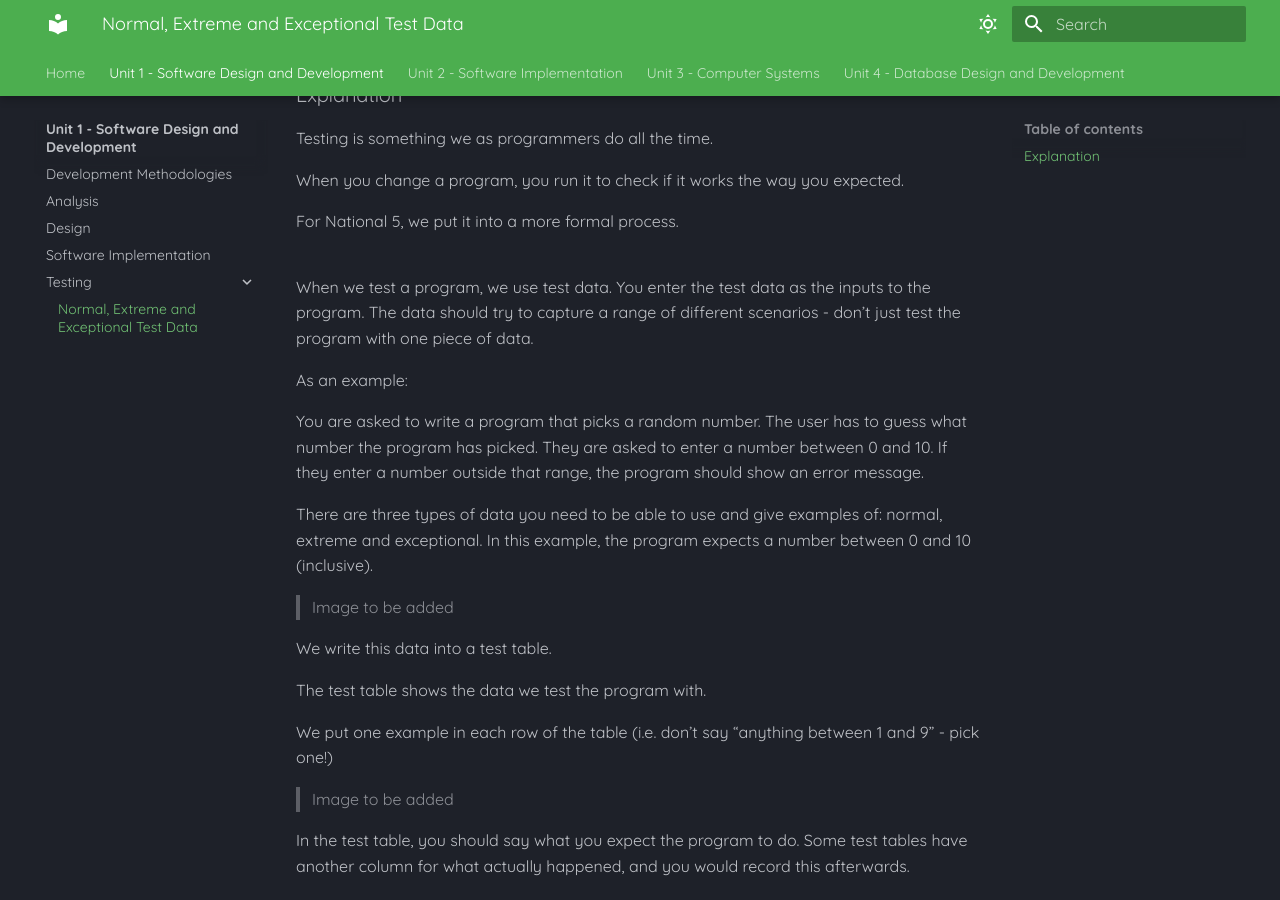
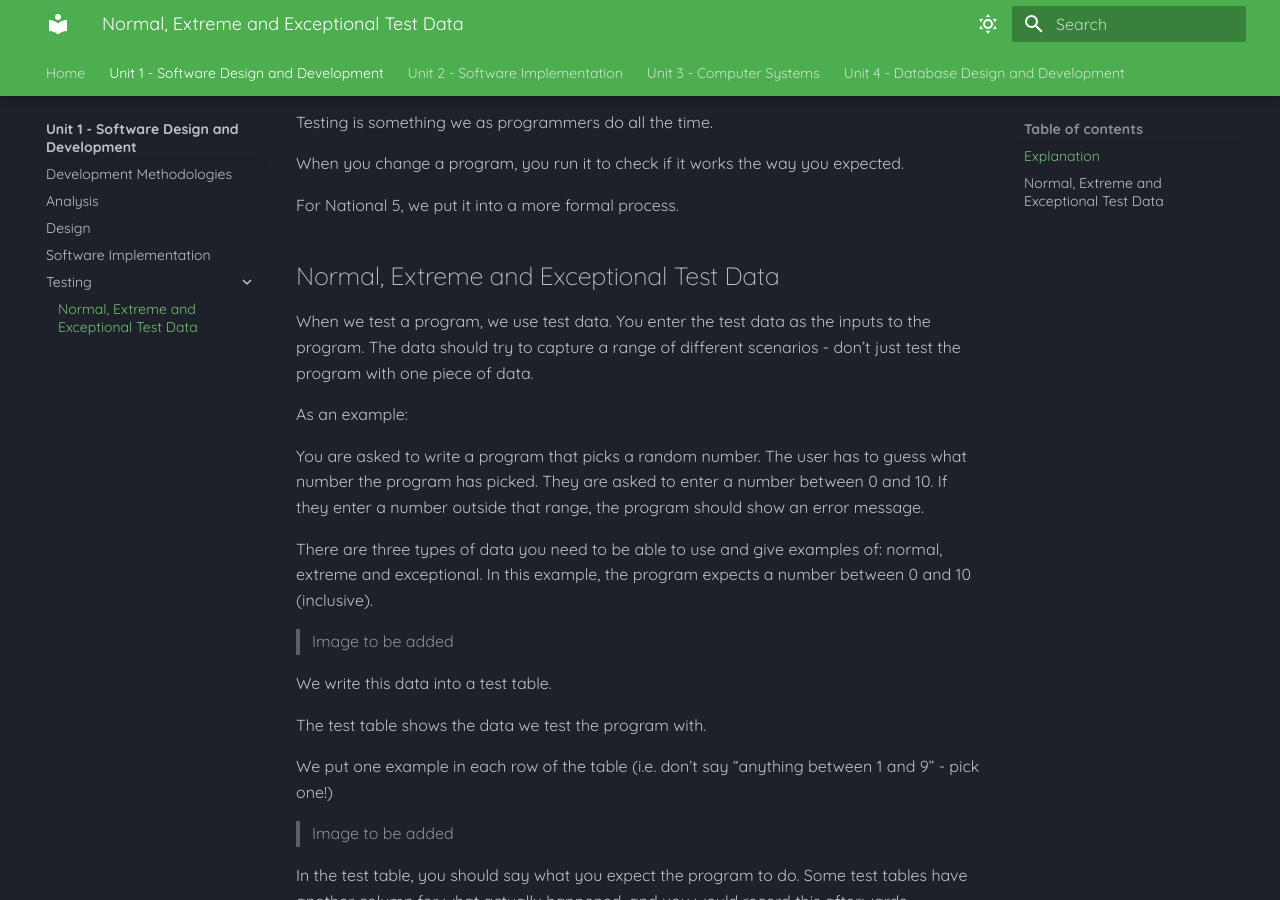
Before and after one commit to Mr-Wood-CS/National-5-CS, an MkDocs documentation site: the page built from docs/SDD/05-Testing.md, in a window 1280 px wide and 900 px high, scrolled down 317 px. Built offline with MkDocs 1.6.1 and Material for MkDocs 9.7.7, drawn with Linux system fonts in a browser that asks for light colours.

Commit message:
Update 05-Testing.md

```diff
--- a/docs/SDD/05-Testing.md
+++ b/docs/SDD/05-Testing.md
@@ -6,7 +6,7 @@
 
     You must be able to describe and identify syntax, execution, and logic errors.
 
-### Explanation
+#### Explanation
 
 Testing is something we as programmers do all the time.
 
@@ -14,7 +14,7 @@ When you change a program, you run it to check if it works the way you expected.
 
 For National 5, we put it into a more formal process.
 
-##
+## Normal, Extreme and Exceptional Test Data
 
 When we test a program, we use test data. You enter the test data as the inputs to the program. The data should try to capture a range of different scenarios - don’t just test the program with one piece of data.
 
```
